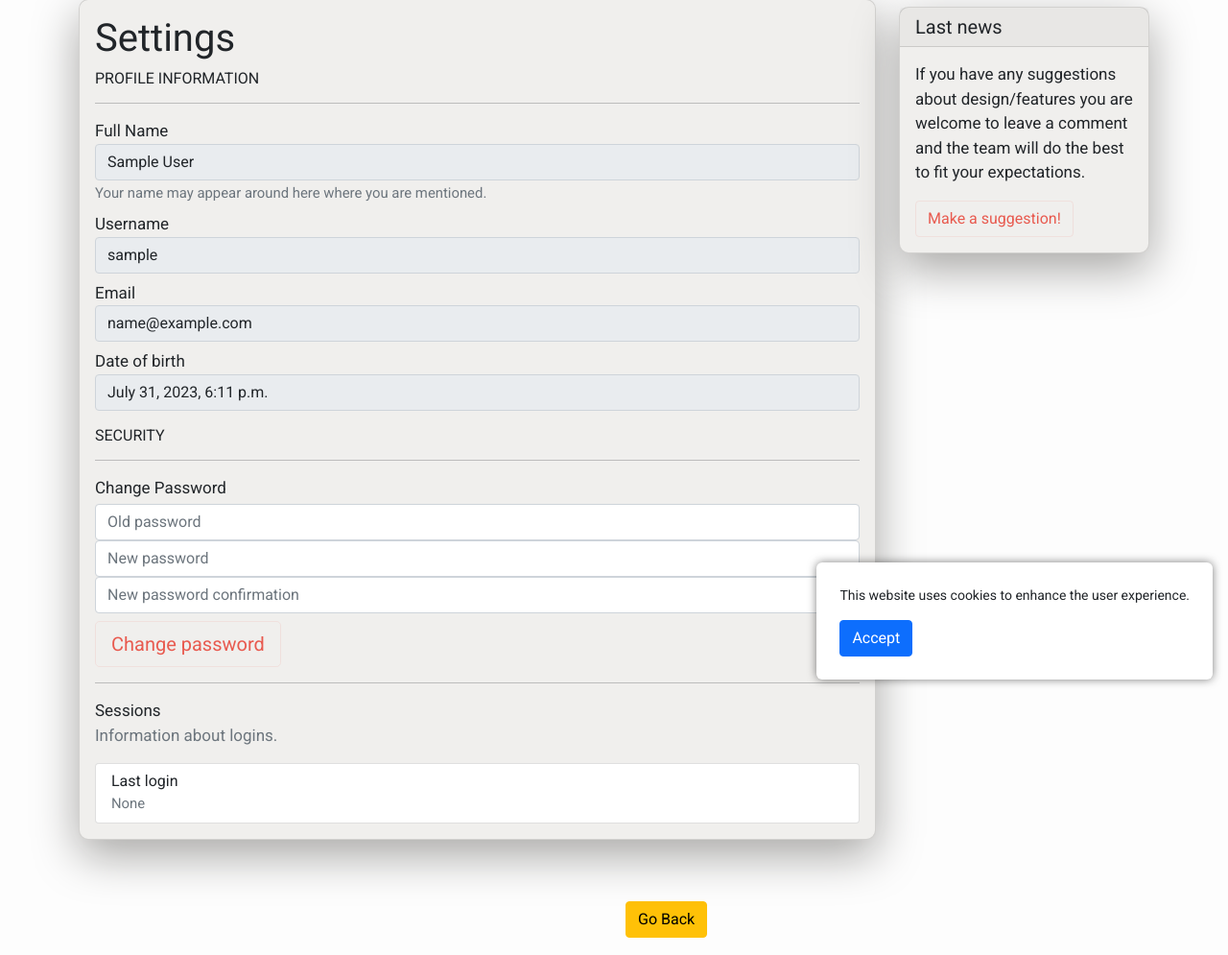
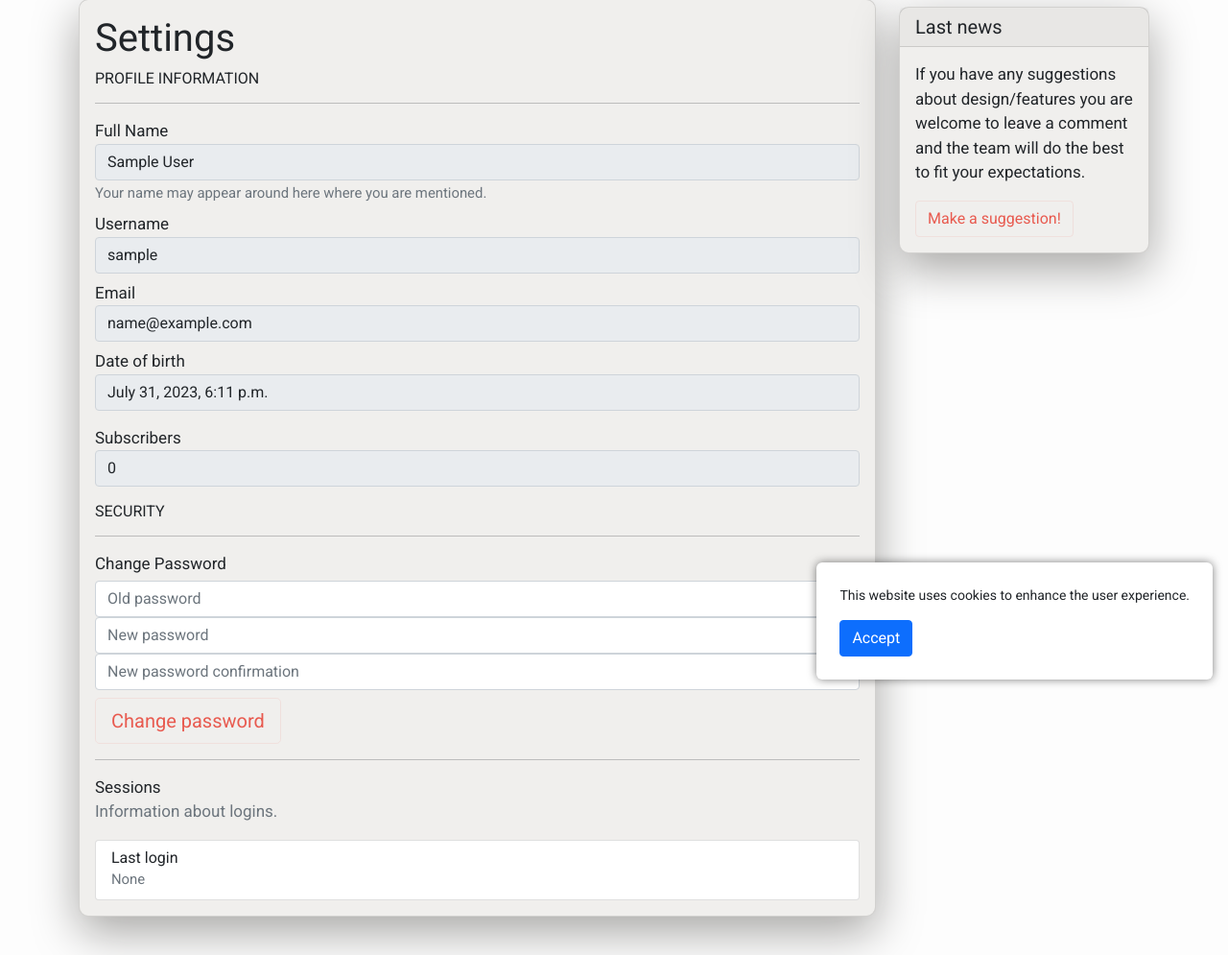
Before and after one commit to AivGitHub/qworpa, a Django app: page /accounts/settings/ in a window 1280 px wide. Shown: the part 76-1071 px from the top of the page at 96% size. Run offline with Django 4.2, Linux system fonts and the light colour scheme; the visitor is signed in with stand-in values (Sample User, id 1); data comes from the database, SQL or seed files in the repository; some libraries are stand-ins or nearby versions.

Commit message:
Add subscribers counter to settings page

```diff
--- a/accounts/templates/accounts/settings.html
+++ b/accounts/templates/accounts/settings.html
@@ -64,6 +64,16 @@
           disabled
         />
       </div>
+      <div class="form-group mb-3">
+        <label for="date-of-birth">{% trans "Subscribers" %}</label>
+        <input
+          type="text"
+          class="form-control"
+          id="subscribers-quantity"
+          value="{{ request.user.subscribers.count }}"
+          disabled
+        />
+      </div>
       <h6>{% trans "SECURITY" %}</h6>
       <hr />
       <form id="change-password-form">
```
Also changed, not shown: CHANGELOG.md.
